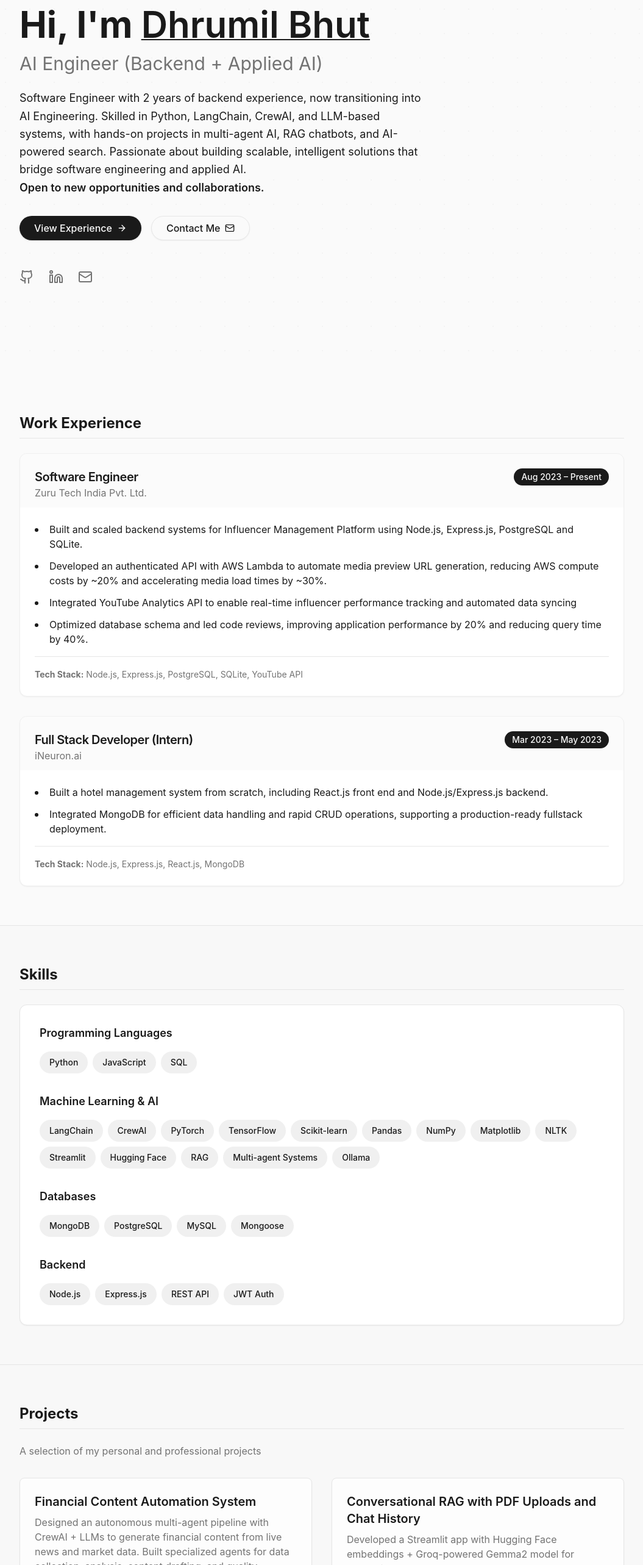
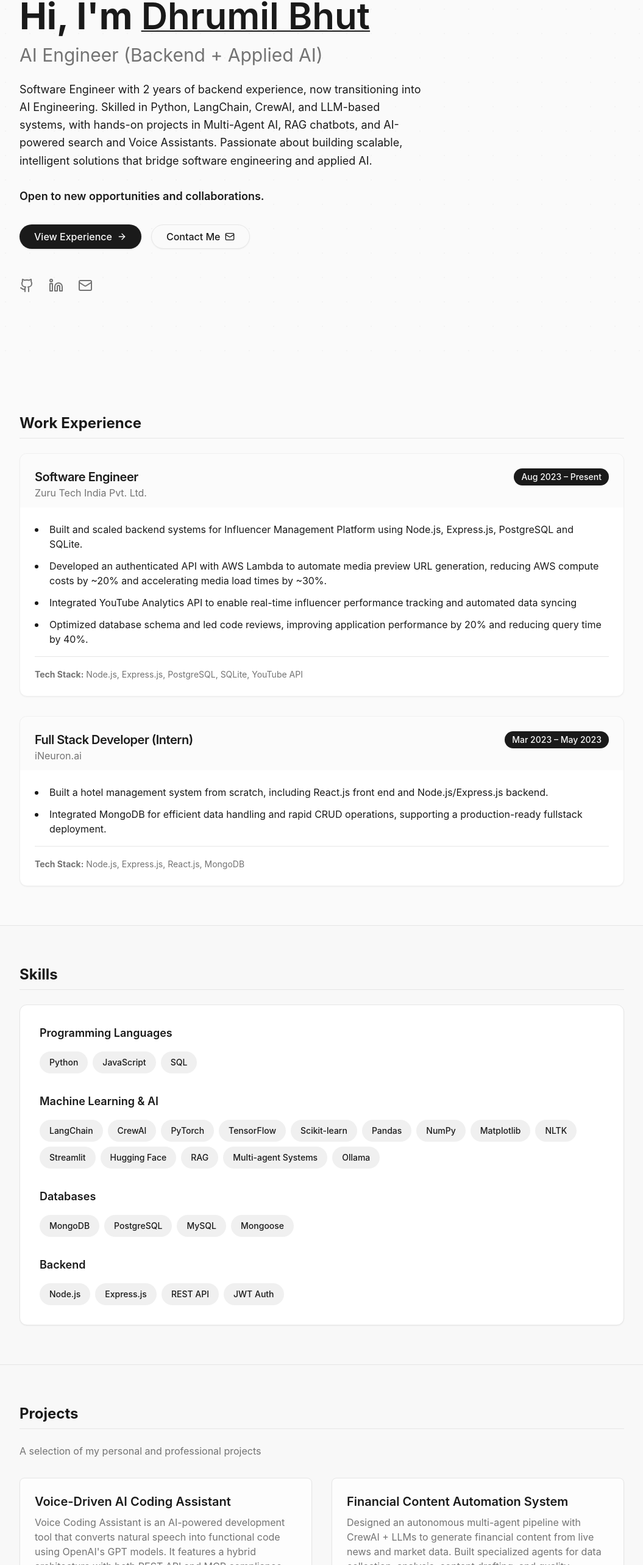
Before and after one commit to dhrumilbhut/portfolio, a React (Vite) app: page / in a window 1280 px wide. Shown: the part 186-2752 px from the top of the page at 61% size, without its empty margins (112-1167 px from the left). Built offline with nearby package versions, Linux system fonts and the light colour scheme; a web font is replaced by a local one.

Commit message:
Add .gitignore, update App component, enhance Hero description, and create Projects component

```diff
--- a/src/App.tsx
+++ b/src/App.tsx
@@ -3,7 +3,7 @@ import Header from './components/Header';
 import Hero from './components/Hero';
 import Experience from './components/Experience';
 import Skills from './components/Skills';
-import Testimonials from './components/Testimonials';
+import Projects from './components/Projects';
 import Contact from './components/Contact';
 import Footer from './components/Footer';
 
@@ -21,7 +21,7 @@ function App() {
         <Hero />
         <Experience />
         <Skills />
-        <Testimonials />
+        <Projects />
         <Contact />
       </main>
 
--- a/src/components/Hero.tsx
+++ b/src/components/Hero.tsx
@@ -22,7 +22,8 @@ const Hero = () => {
             AI Engineer (Backend + Applied AI)
           </h2>
           <p className="text-lg mb-8 leading-relaxed animate-fade-in-delay-1 max-w-2xl">
-            Software Engineer with 2 years of backend experience, now transitioning into AI Engineering. Skilled in Python, LangChain, CrewAI, and LLM-based systems, with hands-on projects in multi-agent AI, RAG chatbots, and AI-powered search. Passionate about building scalable, intelligent solutions that bridge software engineering and applied AI.
+            Software Engineer with 2 years of backend experience, now transitioning into AI Engineering. Skilled in Python, LangChain, CrewAI, and LLM-based systems, with hands-on projects in Multi-Agent AI, RAG chatbots, and AI-powered search and Voice Assistants. Passionate about building scalable, intelligent solutions that bridge software engineering and applied AI.
+            <br />
             <br />
             <span className="font-semibold">Open to new opportunities and collaborations.</span>
           </p>
--- a/src/components/Testimonials.tsx
+++ b/src/components/Projects.tsx
@@ -1,4 +1,10 @@
 const projects = [
+  {
+    name: 'Voice-Driven AI Coding Assistant',
+    description: 'Voice Coding Assistant is an AI-powered development tool that converts natural speech into functional code using OpenAI\'s GPT models. It features a hybrid architecture with both REST API and MCP compliance, automatic project organization, real-time text-to-speech feedback, and enterprise-grade security for accessible and efficient development workflows.',
+    technologies: 'AI Agents , OpenAI API , FastAPI, Speech-to-Text, Text-to-Speech',
+    link: 'https://github.com/dhrumilbhut/Content-Creation-At-Scale'
+  },
   {
     name: 'Financial Content Automation System',
     description: 'Designed an autonomous multi-agent pipeline with CrewAI + LLMs to generate financial content from live news and market data. Built specialized agents for data collection, analysis, content drafting, and quality assurance, producing publication - ready outputs with minimal human input.',
```
Also changed, not shown: 1 other file (tests, documents, lock files or other folders).
